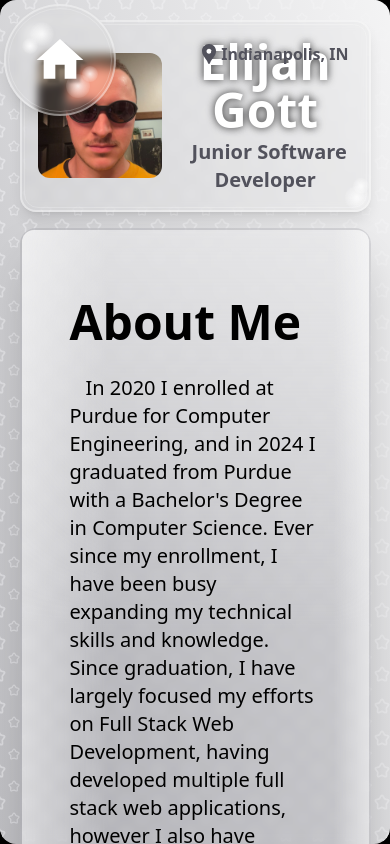
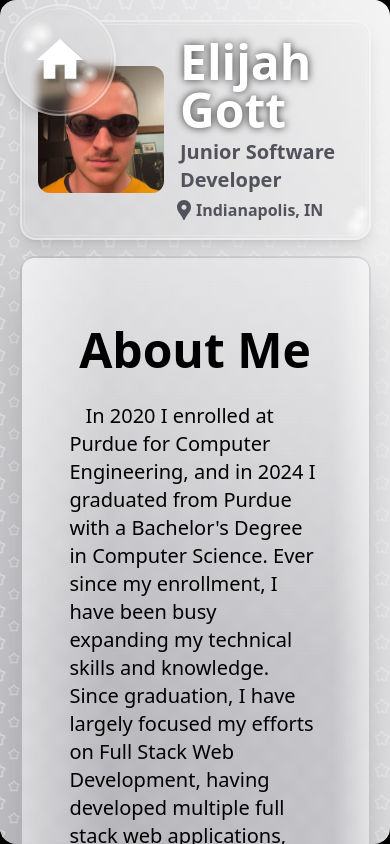
Before and after one commit to elijahgott/newPortfolio, a Next.js app: page /about-me in a window 390 px wide. Built offline with nearby package versions, Linux system fonts and the light colour scheme.

Commit message:
fixed location pin at smaller screen sizes

```diff
--- a/app/about-me/page.tsx
+++ b/app/about-me/page.tsx
@@ -75,13 +75,14 @@ export default function AboutMe(){
                 <Image src="/channelIcons/about-me.jpg" alt="Photo of me (Elijah Gott)" fill sizes="256px" className="rounded-xl object-contain" />
               </div>
               <div className="flex flex-col gap-1 h-fit ml-4">
-                <h1 className={`text-5xl text-center text-white font-bold ${ isLight ? 'drop-shadow-[0_0_4px_rgba(0,0,0,0.8)]' : 'drop-shadow-[0_0_4px_rgba(255,255,255,0.3)]'}`} >Elijah Gott</h1>
-                <h2 className={`text-xl text-center indent-2 font-semibold ${ isLight ? 'text-zinc-600' : 'text-zinc-400 drop-shadow-[0_0_4px_rgba(0,0,0,0.8)]'}`} >Junior Software Developer</h2>
+                <h1 className={`text-5xl text-white font-bold ${ isLight ? 'drop-shadow-[0_0_4px_rgba(0,0,0,0.8)]' : 'drop-shadow-[0_0_4px_rgba(255,255,255,0.3)]'}`} >Elijah Gott</h1>
+                <h2 className={`text-xl font-semibold ${ isLight ? 'text-zinc-600' : 'text-zinc-400 drop-shadow-[0_0_4px_rgba(0,0,0,0.8)]'}`} >Junior Software Developer</h2>
+                <div className={`sm:absolute top-0 right-0 flex -ml-2 sm:ml-0 sm:m-5 text-md font-semibold ${ isLight ? 'text-zinc-600' : 'text-zinc-400 drop-shadow-[0_0_4px_rgba(0,0,0,0.8)]'}`}>
+                  <LocationPinIcon />
+                  <p>Indianapolis, IN</p>
+                </div>
               </div>
-              <div className={`absolute top-0 right-0 flex m-5 text-md font-semibold ${ isLight ? 'text-zinc-600' : 'text-zinc-400 drop-shadow-[0_0_4px_rgba(0,0,0,0.8)]'}`}>
-                <LocationPinIcon />
-                <p>Indianapolis, IN</p>
-              </div>
+
             </Bubble>
           </div>
 
@@ -92,7 +93,7 @@ export default function AboutMe(){
                 {/* about me section */}
                 <div className="flex flex-col lg:flex-row">
                   <div className="flex flex-col w-full lg:w-1/2">
-                    <h2 className='font-bold text-[3rem] mb-4'>About Me</h2>
+                    <h2 className='font-bold text-[3rem] text-center md:text-left mb-4'>About Me</h2>
                     <p className="w-full indent-4 text-xl mr-2 h-fit">In 2020 I enrolled at Purdue for Computer Engineering, and in 2024 I graduated from Purdue with a Bachelor&apos;s Degree in Computer Science. Ever since my enrollment, I have been busy expanding my technical skills and knowledge. Since graduation, I have largely focused my efforts on Full Stack Web Development, having developed multiple full stack web applications, however I also have extensive experience with Database, Application, and Game Development.</p>
                   </div>
 
@@ -135,7 +136,7 @@ export default function AboutMe(){
               <section className="flex flex-col mt-16 mb-8 text-xl">
                 <div className="flex flex-col xl:flex-row">
                   <div className='flex flex-col w-full h-fit my-auto xl:w-1/2 ml-auto mr-0'>
-                    <h2 className='font-bold text-[3rem] ml-2 mb-4'>Personal</h2>
+                    <h2 className='font-bold text-[3rem] ml-2 mb-4 text-center md:text-left'>Personal</h2>
                     <p className="indent-4 mx-2">When I&apos;m not coding, I try to get outside as much as possible. Some of my favorite ways to do this are by working out, biking, and hiking. When I&apos;m feeling artsy, I also like to draw and play piano, although I am not great at either (yet).</p>
                     <p className="indent-4 mt-4 mx-2">I recently visited the Grand Teton National Park in Wyoming, and was blown away by how beautiful it was. Over the few days I was there, I hiked about 30 miles, and gained approximately 5,000 feet in elevation across the different trails.</p>
                   </div>
```
